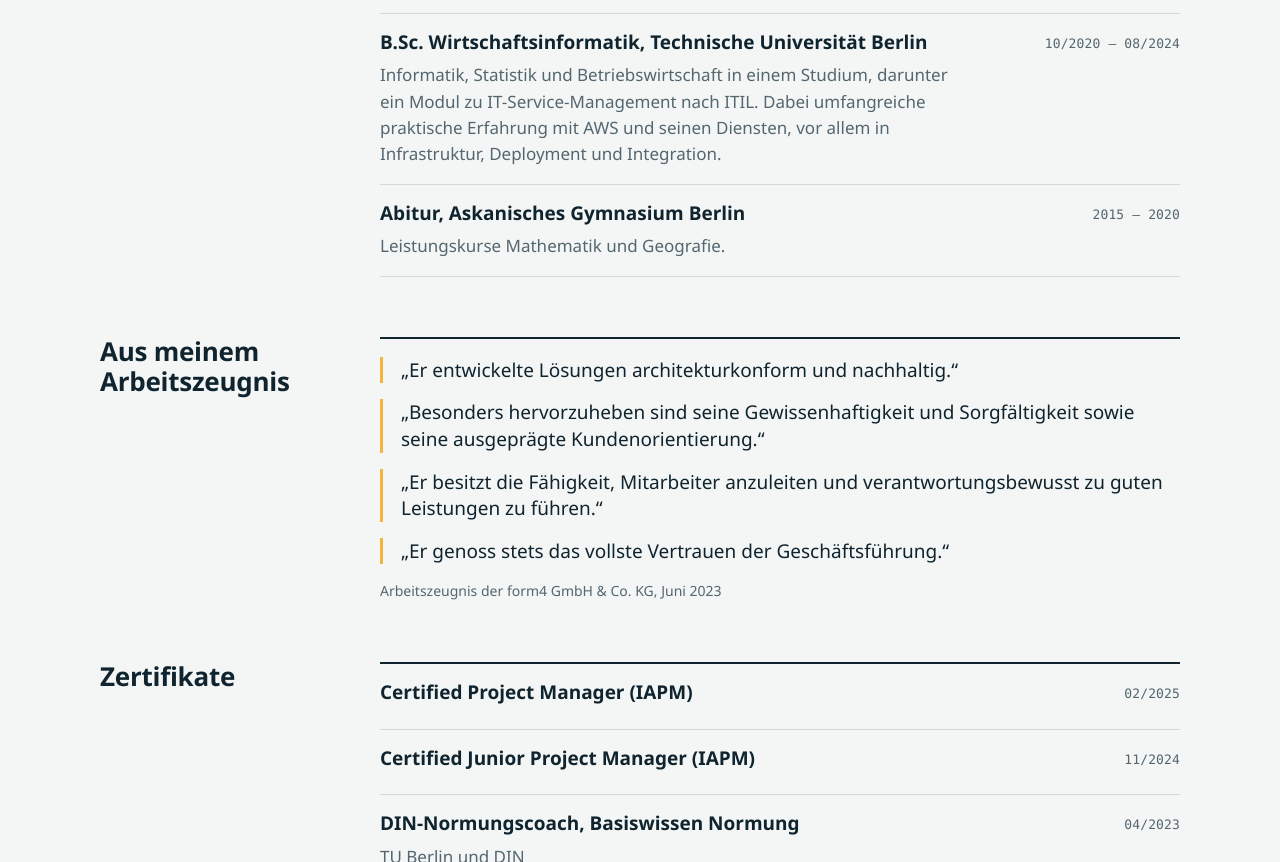
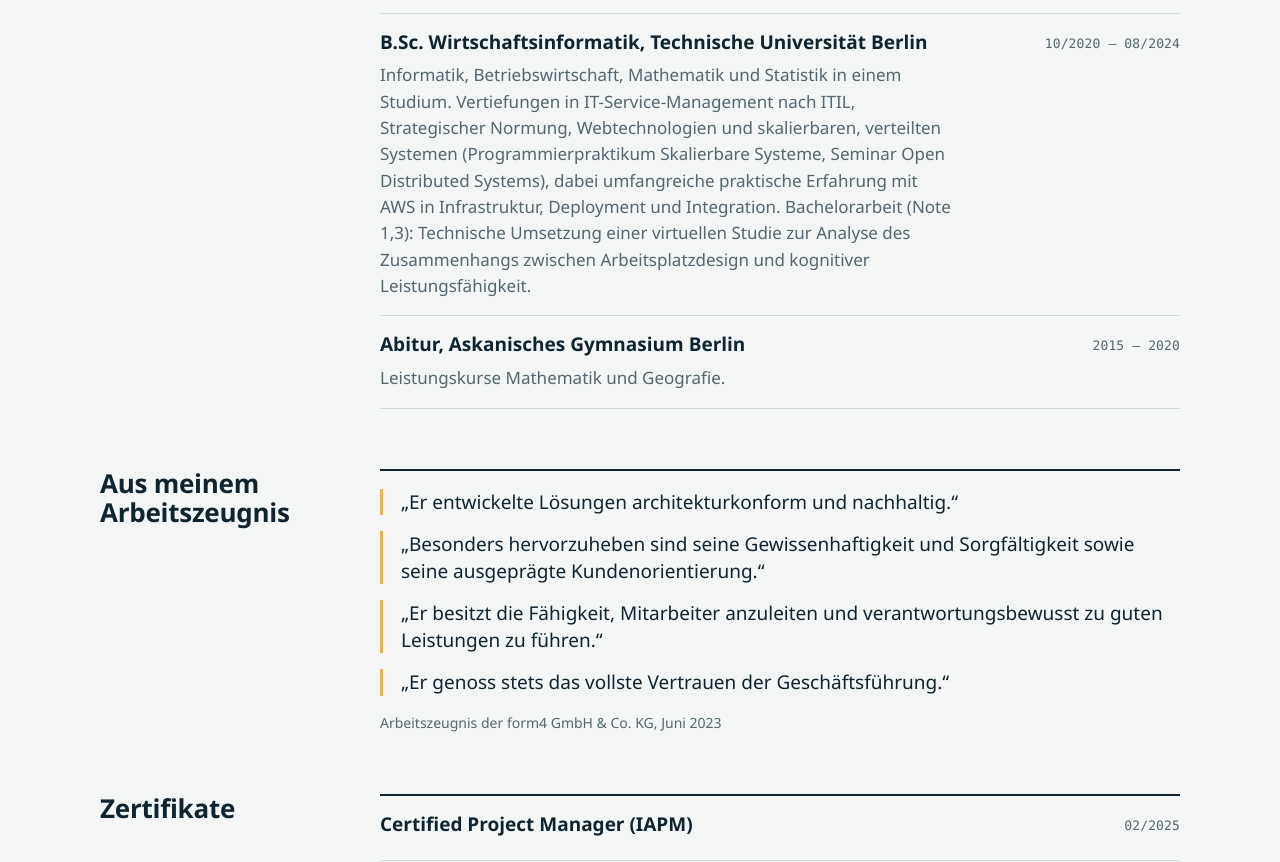
Before and after one commit to Odai-Mawed/Odai-Mawed.github.io, a plain HTML site: page index.html in a window 1280 px wide. Shown: the part 2496-3358 px from the top of the page. Drawn offline with Linux system fonts and the light colour scheme.

Commit message:
Studieninhalte und Bachelorarbeit auf der Website ergänzen
Co-Authored-By: Claude Opus 5.5 <noreply@anthropic.com>
Claude-Session: https://claude.ai/code/session_013YeMqW2kHUiqhRHVCd9QU5

```diff
--- a/index.html
+++ b/index.html
@@ -154,7 +154,7 @@
       <li><h3>Solution Architect &amp; Junior Project Manager, KOSTBAR</h3><p>Anforderungsermittlung mit den Fachbereichen, Konzeption von Lösungsarchitekturen mit Dynamics 365, Power Platform, Azure und SAP, Planung und Steuerung von Kundenprojekten bis zu Test und Abnahme, Strukturierung von Datenmodellen, Automatisierung von Geschäftsprozessen und Berichte an die Geschäftsführung. Kunden vor allem aus dem öffentlichen und öffentlichkeitsnahen Umfeld.</p><span class="mono">06/2024 – heute</span></li>
       <li><h3>Projektmanagement, form4 GmbH &amp; Co. KG</h3><p>Assistenz der Projektleitung in Projekten für AOK, vhw, Enertrag und Bess AG: Angebote, Koordination des Softwareentwicklungsprozesses und Controlling. Einführung der ISO/IEC 27001 und weiterer Normen im Unternehmen aktiv mitgestaltet und vorangetrieben.</p><span class="mono">03/2023 – 06/2023</span></li>
       <li><h3>Fullstack-Entwicklung, form4 GmbH &amp; Co. KG</h3><p>Als Praktikant und Werkstudent: TYPO3-Module mit PHP und MySQL und Webfrontends für das AOK-Projekt. Daneben eine interne Schulung zu Git-Grundlagen, Lernmodule und ein Social-Media-Konzept für die firmeneigene Academy sowie Protokollführung in internen Besprechungen.</p><span class="mono">10/2021 – 03/2023</span></li>
-      <li><h3>B.Sc. Wirtschaftsinformatik, Technische Universität Berlin</h3><p>Informatik, Statistik und Betriebswirtschaft in einem Studium, darunter ein Modul zu IT-Service-Management nach ITIL. Dabei umfangreiche praktische Erfahrung mit AWS und seinen Diensten, vor allem in Infrastruktur, Deployment und Integration.</p><span class="mono">10/2020 – 08/2024</span></li>
+      <li><h3>B.Sc. Wirtschaftsinformatik, Technische Universität Berlin</h3><p>Informatik, Betriebswirtschaft, Mathematik und Statistik in einem Studium. Vertiefungen in IT-Service-Management nach ITIL, Strategischer Normung, Webtechnologien und skalierbaren, verteilten Systemen (Programmierpraktikum Skalierbare Systeme, Seminar Open Distributed Systems), dabei umfangreiche praktische Erfahrung mit AWS in Infrastruktur, Deployment und Integration. Bachelorarbeit (Note 1,3): Technische Umsetzung einer virtuellen Studie zur Analyse des Zusammenhangs zwischen Arbeitsplatzdesign und kognitiver Leistungsfähigkeit.</p><span class="mono">10/2020 – 08/2024</span></li>
       <li><h3>Abitur, Askanisches Gymnasium Berlin</h3><p>Leistungskurse Mathematik und Geografie.</p><span class="mono">2015 – 2020</span></li>
     </ul>
   </section>
```
